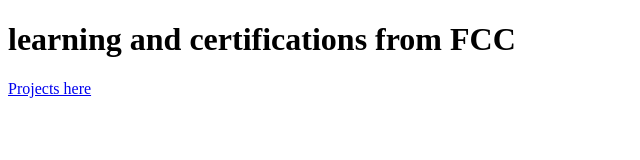
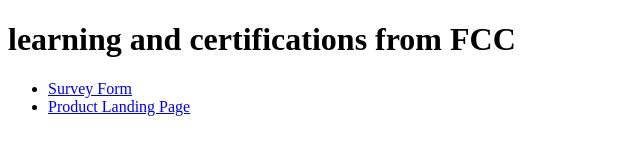
Before and after one commit to NomanGul/freeCodeCamp, a website: page index.html in a window 1280 px wide. Shown: the whole page, without its empty margins (0-640 px from the left). Drawn offline with Linux system fonts and the light colour scheme.

Commit message:
:sparkles: feat: add product landing page to homepage and modify survey form link

```diff
--- a/index.html
+++ b/index.html
@@ -7,6 +7,11 @@
   </head>
   <body>
     <h1>learning and certifications from FCC</h1>
-    <a href="./survey-form/index.html">Projects here</a>
+    <ul>
+      <li><a href="./survey-form/index.html">Survey Form</a></li>
+      <li>
+        <a href="./product-landing-page/index.html">Product Landing Page</a>
+      </li>
+    </ul>
   </body>
 </html>
```
